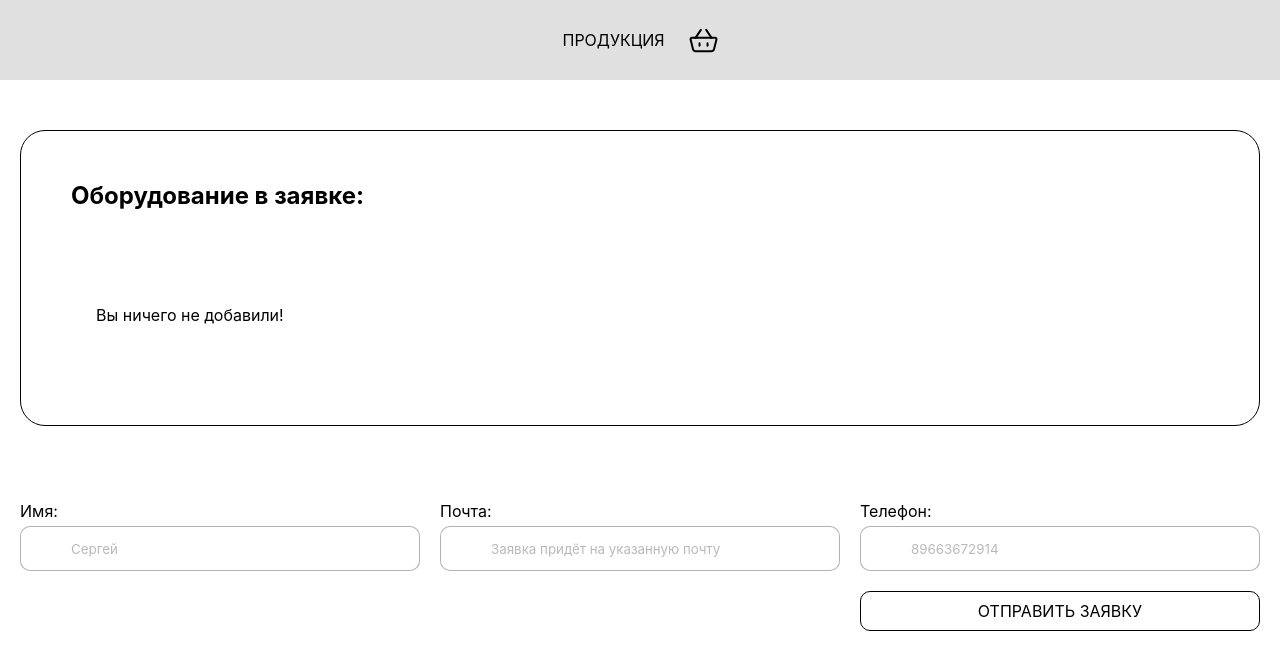
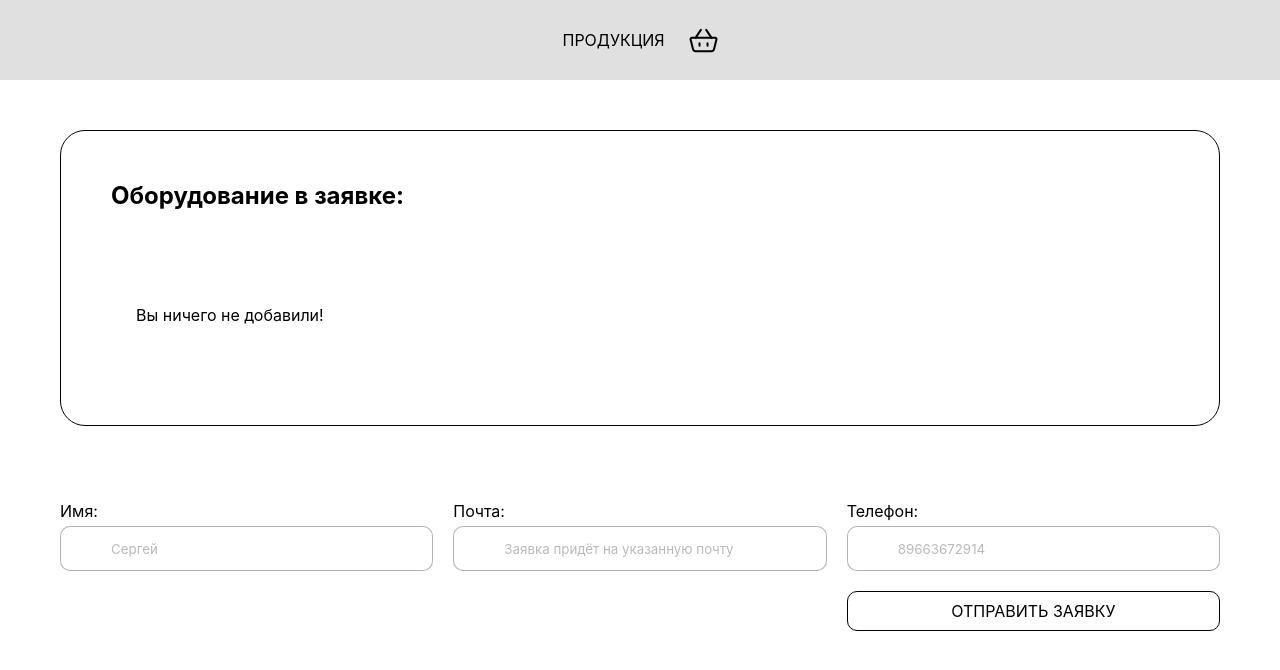
Before and after one commit to rjadyshkom/shopping-cart-demo, a React (Create React App) app: page /request in a window 1280 px wide. Shown: the top 670 px of the page. Built offline with nearby package versions, Linux system fonts and the light colour scheme.

Commit message:
feat: products redesign

```diff
--- a/src/pages/request/Request.module.css
+++ b/src/pages/request/Request.module.css
@@ -1,8 +1,8 @@
 .container {
-    max-width: 1440px;
+    max-width: 1280px;
     margin: 0 auto;
     display: flex;
     flex-direction: column;
     gap: 50px;
-    padding: 50px 20px 100px;
+    padding: 50px 60px 100px;
 }
```
